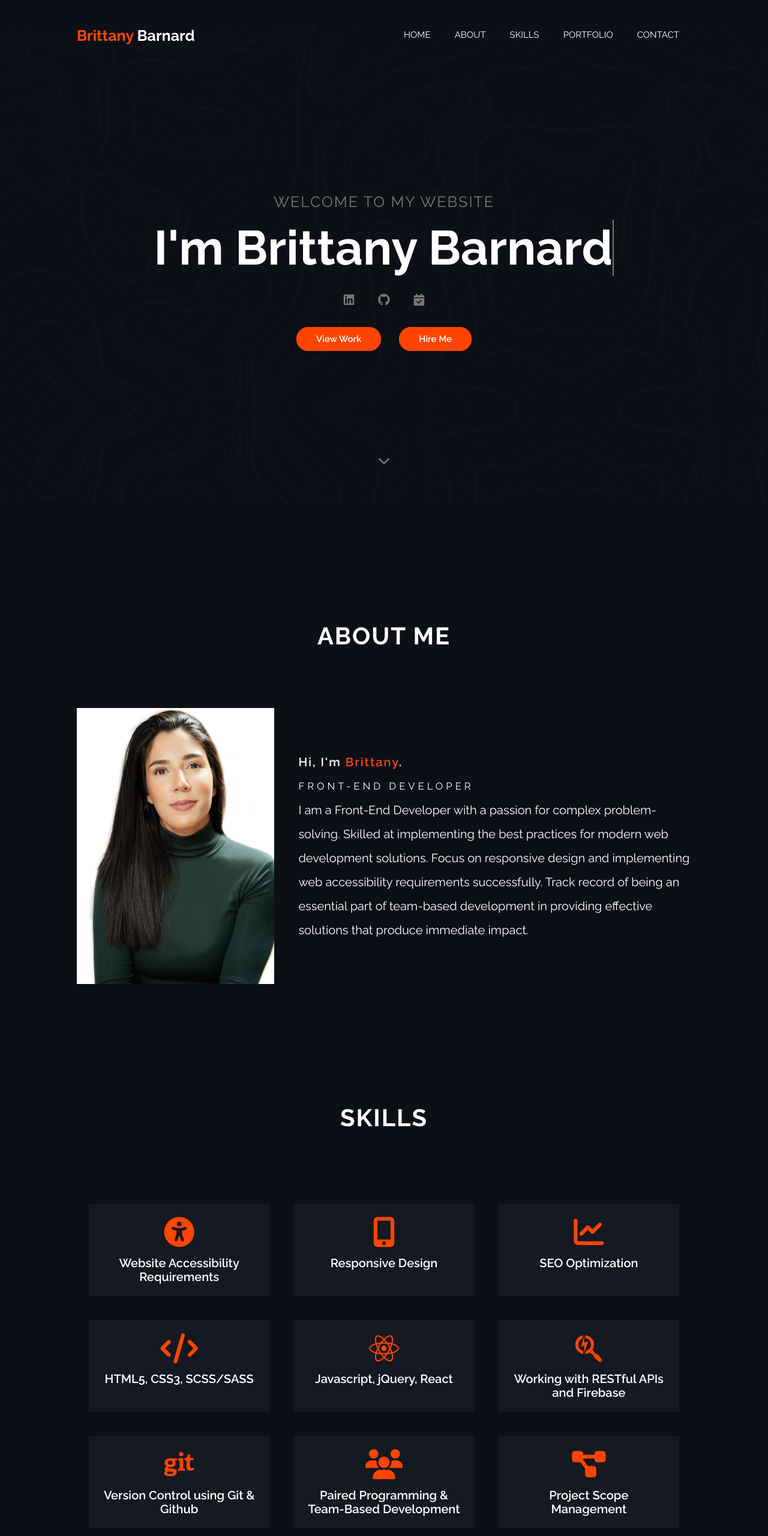
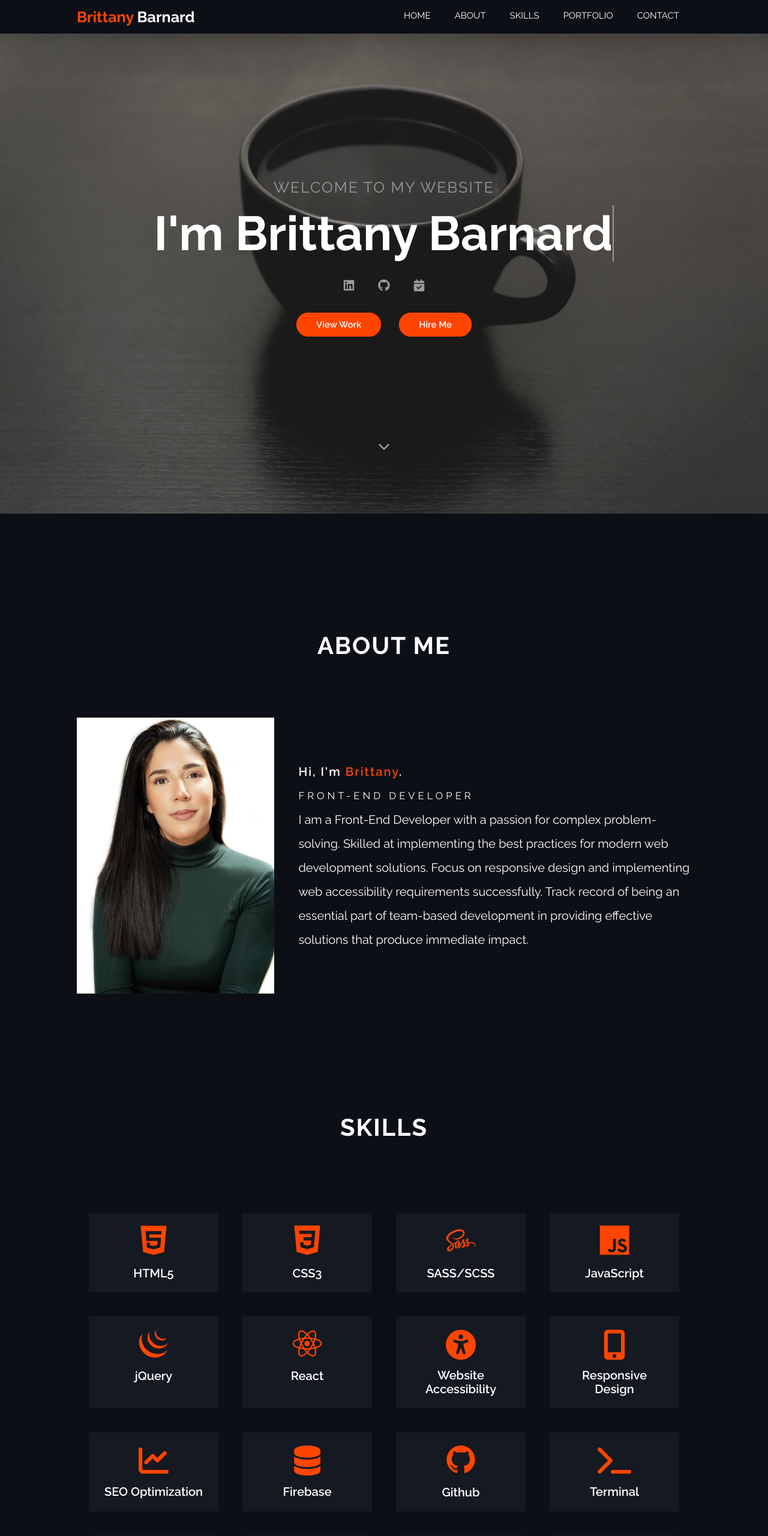
Before and after one commit to brittanybarnard/brittanysPortfolio, a plain HTML site: page index.html in a window 1280 px wide. Shown: the top 2560 px of the page at 60% size. Drawn offline with nearby package versions, Linux system fonts and the light colour scheme.

Commit message:
background change, skills seperated

```diff
--- a/index.html
+++ b/index.html
@@ -9,11 +9,10 @@
     <link rel="stylesheet" href="./styles.css">
     <link href="https://fonts.googleapis.com/css2?family=Raleway:wght@400;600;700&display=swap" rel="stylesheet">
     <script src="https://kit.fontawesome.com/ab2685bd62.js" crossorigin="anonymous"></script>
+    <link rel="stylesheet" href="https://cdn.jsdelivr.net/gh/devicons/devicon@v2.9.0/devicon.min.css">
 </head>
 <body>
 
-
-    <header id="home">
 
     <nav>
         <div class="hamburgerMenuIcon" onclick="toggleClass()">
@@ -32,12 +31,14 @@
         </div>
 
     </nav>
+    <header id="home">
+
 
         <div class="home container">
             <h1>Welcome to my Website</h1>
             <h2>
                 <span class="sr-only">I'm Brittany Barnard. Front-End Developer. UX/UI Developer. Web Designer</span>
-                <span class="txt-type" data-wait="3000" data-words='["I&#39m Brittany Barnard", "Front-End Developer", "UX/UI Developer", "Web Designer"]'></span>
+                <span class="txt-type" data-wait="3000" data-words='["I&#39m Brittany Barnard", "Front-End Developer", "Coffee Enthusiast", "Web Designer"]'></span>
             </h2>
             <ul class="socialMedia">
                 <li><a href="https://www.linkedin.com/in/brittany-barnard-399152203/"><i aria-hidden="true" class="fab fa-linkedin"><span class="sr-only">LinkedIn</span></i></a></li>
@@ -78,8 +79,32 @@
                 <h3>Skills</h3>
                 <ul class="skillList">
                     <li>
+                        <div class="skillIcons"><i class="devicon-html5-plain"></i></div>
+                        <h4>HTML5</h4>
+                    </li>
+                    <li>
+                        <div class="skillIcons"><i class="devicon-css3-plain"></i></div>
+                        <h4>CSS3</h4>
+                    </li>
+                    <li>
+                        <div class="skillIcons"><i class="devicon-sass-original"></i></div>
+                        <h4>SASS/SCSS</h4>
+                    </li>
+                    <li>
+                        <div class="skillIcons"><i class="devicon-javascript-plain"></i></div>
+                        <h4>JavaScript</h4>
+                    </li>
+                    <li>
+                        <div class="skillIcons"><i class="devicon-jquery-plain"></i></div>
+                        <h4>jQuery</h4>
+                    </li>
+                    <li>
+                        <div class="skillIcons"><i class="devicon-react-original"></i></div>
+                        <h4>React</h4>
+                    </li>
+                    <li>
                         <div class="skillIcons"><i class="fas fa-universal-access"></i></div>
-                        <h4>Website Accessibility Requirements</h4>
+                        <h4>Website Accessibility</h4>
                     </li>
                     <li>
                         <div class="skillIcons"><i class="fas fa-mobile-alt"></i></div>
@@ -90,20 +115,24 @@
                         <h4>SEO Optimization</h4>
                     </li>
                     <li>
-                        <div class="skillIcons"><i class="fas fa-code"></i></div>
-                        <h4>HTML5, CSS3, SCSS/SASS</h4>
+                        <div class="skillIcons"><i class="fas fa-database"></i></div>
+                        <h4>Firebase</h4>
                     </li>
                     <li>
-                        <div class="skillIcons"><i class="fab fa-react"></i></div>
-                        <h4>Javascript, jQuery, React</h4>
+                        <div class="skillIcons"><i class="devicon-github-original"></i></div>
+                        <h4>Github</h4>
+                    </li>
+                    <li>
+                        <div class="skillIcons"><i class="fas fa-terminal"></i></div>
+                        <h4>Terminal</h4>
                     </li>
                     <li>
                         <div class="skillIcons"><i class="fab fa-searchengin"></i></div>
-                        <h4>Working with RESTful APIs and Firebase</h4>
+                        <h4>Working with RESTful APIs</h4>
                     </li>
                     <li>
                         <div class="skillIcons"><i class="fab fa-git"></i></div>
-                        <h4>Version Control using Git & Github</h4>
+                        <h4>Version Control using Git</h4>
                     </li>
                     <li>
                         <div class="skillIcons"><i class="fas fa-users"></i></div>
@@ -184,7 +213,7 @@
             <li><a href="https://github.com/brittanybarnard"><i aria-hidden="true" class="fab fa-github"><span class="sr-only">GitHub</span></i></a></li>
             <li><a href="https://calendly.com/brittanyabarnard"><i aria-hidden="true" class="fas fa-calendar-check"><span class="sr-only">Calendly</span></i></a></li>
         </ul>
-        <p>Designed by <a href="https://github.com/brittanybarnard/brittanysPortfolio">Brittany Barnard</a></p>
+        <p><a href="https://github.com/brittanybarnard/brittanysPortfolio">Designed</a> by <a href="https://www.linkedin.com/in/brittany-barnard-399152203/">Brittany Barnard</a></p>
     </footer>
     <!-- attach js file -->
     <script src="./script.js"></script>
--- a/styles.css
+++ b/styles.css
@@ -74,11 +74,17 @@ h4 {
 
 header {
     height: 100vh;
+    background-image: url(./assets/headerBackgroundImage.jpg);
+    background-position: center;
+    background-size: cover;
 }
 
 /* nav styles */
 nav {
-    height: 5vh;
+    height: 7vh;
+    background-color: #0c0f16;
+    display: flex;
+    align-items: center;
 }
 
 .hamburgerMenuIcon {
@@ -93,7 +99,7 @@ nav {
     display: flex;
     flex-wrap: wrap;
     align-items: center;
-    margin-top: 5vh;
+    /* margin-top: 5vh; */
     justify-content: space-between;
 }
 
@@ -130,16 +136,16 @@ nav {
     height: 90vh;
 }
 
-#home {
+/* #home {
     background-image: url(./assets/contact-bg.png);
-}
+} */
 
 h1 {
     font-size: 2.5rem;
     font-weight: 400;
     text-transform: uppercase;
     letter-spacing: 2px;
-    color: #777;
+    color: rgb(155, 154, 154);
 }
 
 h2 {
@@ -148,7 +154,7 @@ h2 {
 }
 
 .txt-type > .txt {
-    border-right: 0.2rem solid #777;
+    border-right: 0.2rem solid rgb(155, 154, 154);
 }
 
 
@@ -170,7 +176,7 @@ h2 {
 
 .socialMedia li {
     margin: 20px;
-    color: #777;
+    color: rgb(155, 154, 154);
 }
 
 .socialMedia li:hover,
@@ -205,7 +211,7 @@ h2 {
 .chevronDown {
     position: absolute;
     bottom: 20px;
-    color: #777;
+    color: rgb(155, 154, 154);
 }
 
 .chevronDown:hover,
@@ -261,7 +267,7 @@ h2 {
 
 .skillList {
     display: grid;
-    grid-template-columns: 1fr 1fr 1fr;
+    grid-template-columns: 1fr 1fr 1fr 1fr;
     text-align: center;
 }
 
@@ -462,9 +468,9 @@ footer {
     h1 {
         font-size: 1.5rem;
     }
-    .home {
+    /* .home {
         height: 60vh;
-    }
+    } */
     .home h2 {
         font-size: 3rem;
     }
@@ -498,7 +504,4 @@ footer {
     .navBar {
         margin-top: 20px;
     }
-    .home {
-        height: 90vh;
-    }
 }
```
Also changed, not shown: assets/headerBackgroundImage.jpg (added). Lines whose indentation alone changed are shown as unchanged.
